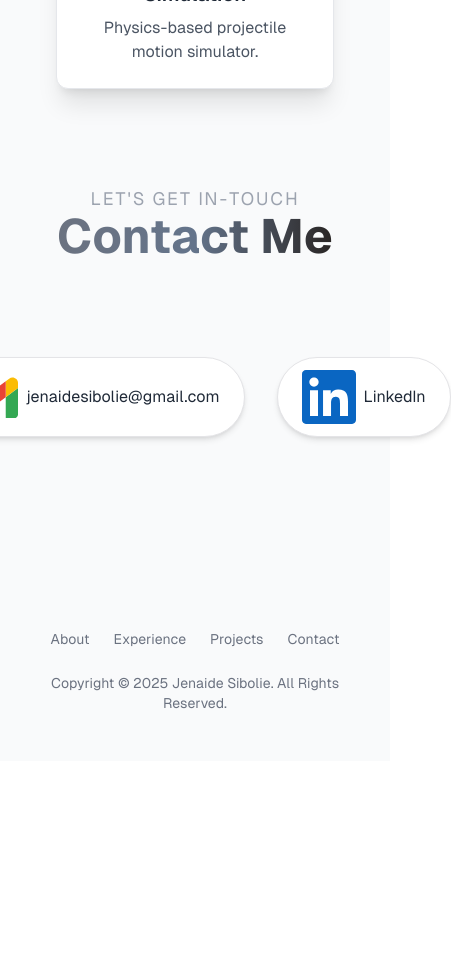
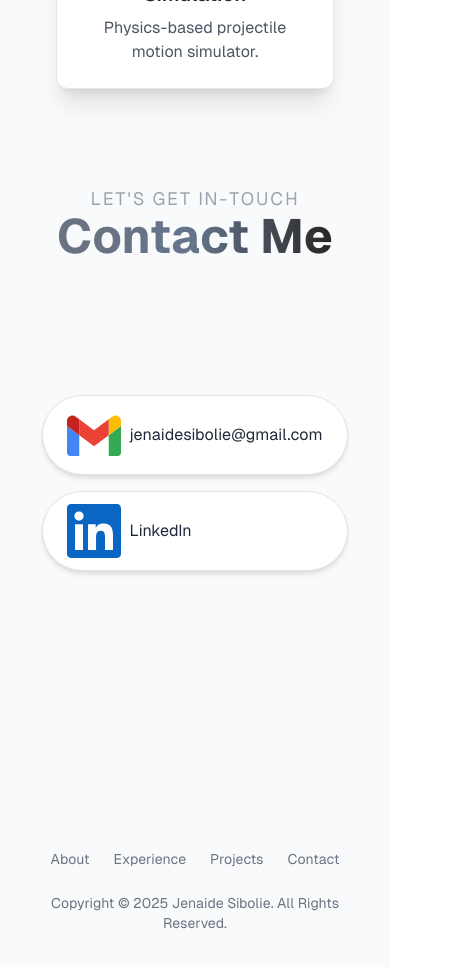
Before and after one commit to Jenaide/next_portfolio_2025, a Next.js app: page / in a window 390 px wide. Shown: the part 6860-7827 px from the top of the page, 451 px wide, since content can reach past the window. Before the commit the page ends 7621 px from the top, so only its background shows below. Built offline with nearby package versions, Linux system fonts and the light colour scheme.

Commit message:
made the contact page responsive for all screen

```diff
--- a/src/components/Contact.tsx
+++ b/src/components/Contact.tsx
@@ -7,7 +7,7 @@ import LinkedIn from "./SVG/LinkedIn";
 export default function Contact(){
 
     return (
-        <section id="contact" className="flex flex-col bg-gray-50 items-center justify-between py-12">
+        <section id="contact" className="flex flex-col min-h-screen bg-gray-50 items-center justify-between py-12">
             {/* Header */}
             <motion.div
                 initial={{ opacity: 0, y: -20 }}
@@ -28,7 +28,7 @@ export default function Contact(){
 
             {/* Center Links */}
             <motion.div
-                className="flex flex-row justify-center space-x-8 mt-24"
+                className="flex flex-col md:flex-row items-center justify-center space-y-4 md:space-y-0 md:space-x-8 mt-12"
                 initial={{ opacity:0, y: -20 }}
                 animate={{ opacity: 1, y: 0 }}
                 transition={{ duration: 1, delay: 0.3 }}
@@ -37,7 +37,7 @@ export default function Contact(){
                     href="mailto:jenaidesibolie@gmail.com"
                     target="_blank"
                     rel="noopener noreferrer"
-                    className="flex items-center gap-2 px-6 py-3 bg-white border rounded-full shadow-md text-gray-800 hover:shadow-lg transition"
+                    className="flex items-center gap-2 px-6 py-3 w-full sm:w-auto bg-white border rounded-full shadow-md text-gray-800 hover:shadow-lg transition"
                     whileHover={{ scaleX: 1.1 }}
                 >
                     <Gmail className="text-lg mr3" />
@@ -48,10 +48,10 @@ export default function Contact(){
                     href="https://www.linkedin.com/in/jenaide-sibolie-57a340158/"
                     target="_blank"
                     rel="noopener noreferrer"
-                    className="flex items-center gap-2 px-6 py-3 bg-white border rounded-full shadow-md text-gray-800 hover:shadow-lg transition"
+                    className="flex items-center gap-2 px-6 py-3 w-full sm:w-auto bg-white border rounded-full shadow-md text-gray-800 hover:shadow-lg transition"
                     whileHover={{ scale: 1.1 }}
                 >
-                    <LinkedIn className="text-lg mr3"/>
+                    <LinkedIn className="text-lg"/>
                     LinkedIn
                 </motion.a>
             </motion.div>
```
